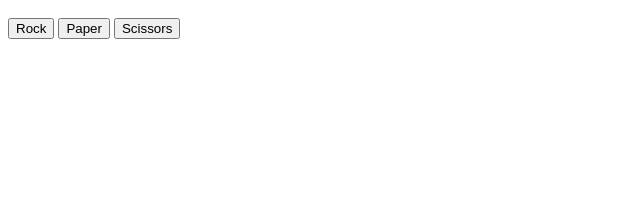
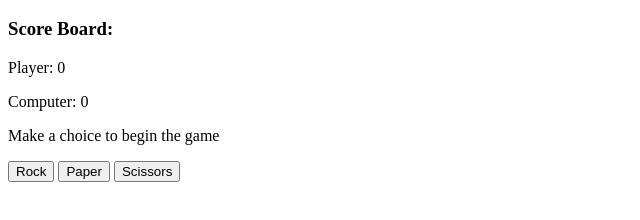
Before and after one commit to YousefNoor24/rock-paper-scissors, a plain HTML site: page index.html in a window 1280 px wide. Shown: the part 48-268 px from the top of the page, without its empty margins (0-640 px from the left). Drawn offline with Linux system fonts and the light colour scheme.

Commit message:
Create Score board

```diff
--- a/index.html
+++ b/index.html
@@ -5,10 +5,16 @@
     </head>
     <body>
         <h1>Rock Paper Scissors!</h1>
-        <div id="playerSelection">
-            <button id="rock" type="button" value="rock">Rock</button>
-            <button id="paper" type="button" value="paper">Paper</button>
-            <button id="scissors" type="button" value="scissors">Scissors</button>
+        <div id="result">
+            <h3>Score Board:</h3>
+            <p id="player-score">Player: 0</p>
+            <p id="computer-score">Computer: 0</p>
+            <p id="announcer">Make a choice to begin the game</p>
+        </div>
+        <div id="player-selection">
+            <button type="button" value="rock">Rock</button>
+            <button type="button" value="paper">Paper</button>
+            <button type="button" value="scissors">Scissors</button>
         </div>
         <script src="script.js"></script>
     </body>
```
